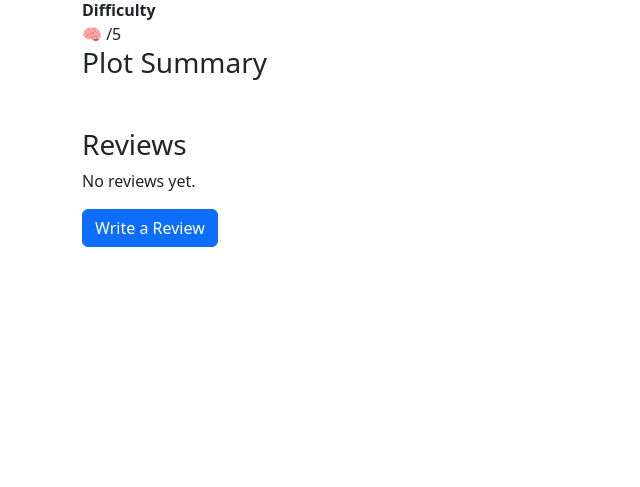
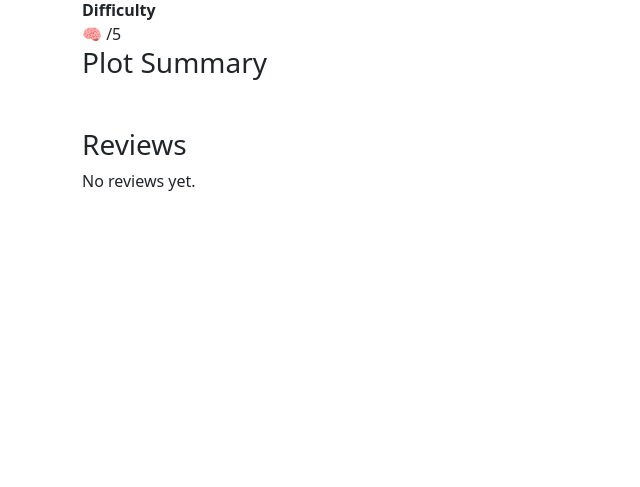
Before and after one commit to j01101111sh/MysteryMovieClub, a Django app: template movies/templates/movies/mystery_detail.html in a window 1280 px wide. Shown: the part 218-705 px from the top of the page, without its empty margins (0-640 px from the left). Run offline with Django 5.2, Linux system fonts and the light colour scheme; the template is opened without the code that fills it, so the values that code supplies are empty.

Commit message:
Removed duplicate review button

```diff
--- a/movies/templates/movies/mystery_detail.html
+++ b/movies/templates/movies/mystery_detail.html
@@ -74,10 +74,6 @@
             {% else %}
                 <p>No reviews yet.</p>
             {% endif %}
-            <div class="mt-3">
-                <a href="{% url 'movies:add_review' movie.slug %}"
-                   class="btn btn-primary">Write a Review</a>
-            </div>
         </div>
     </div>
 {% endblock content %}
```
